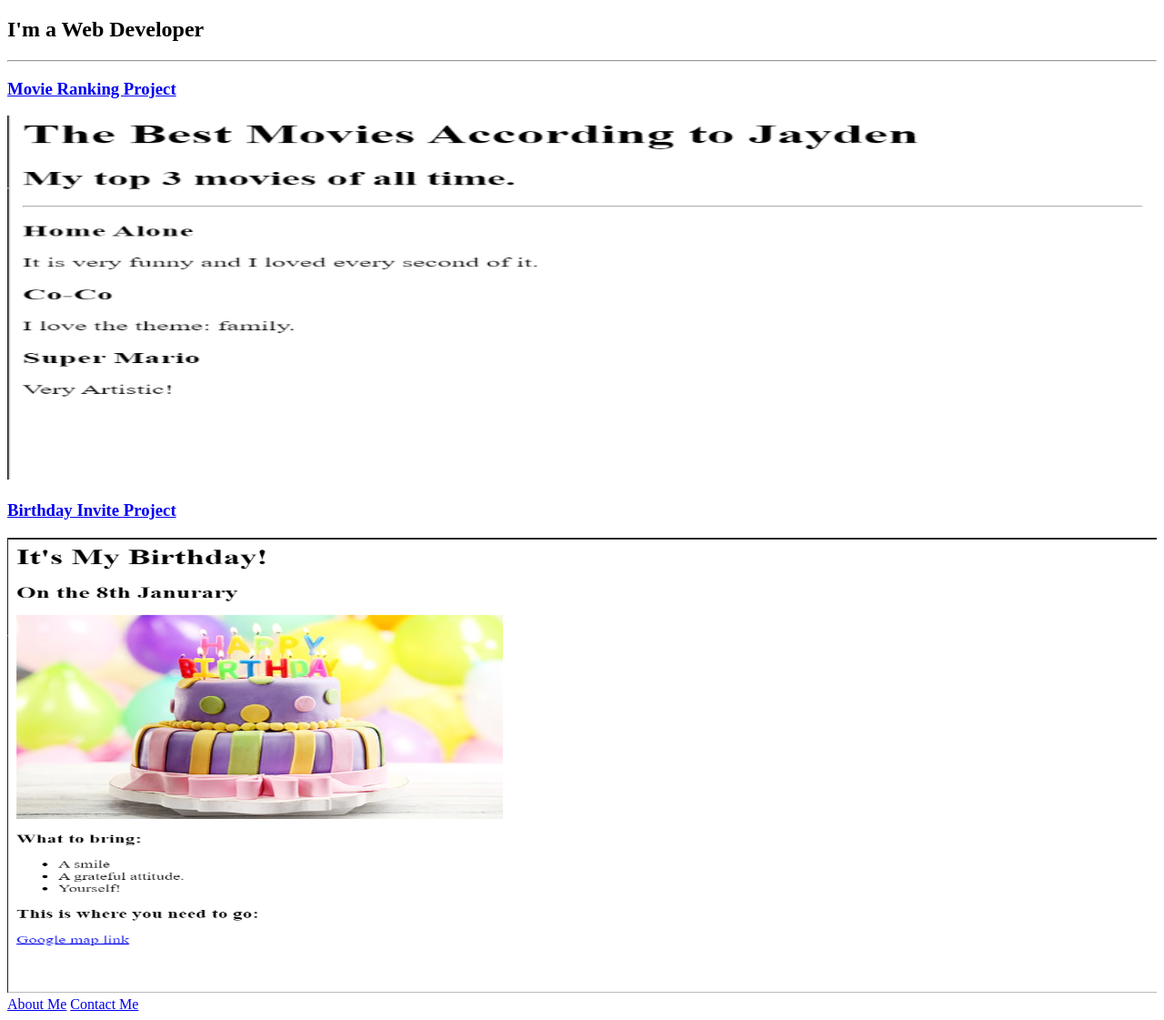
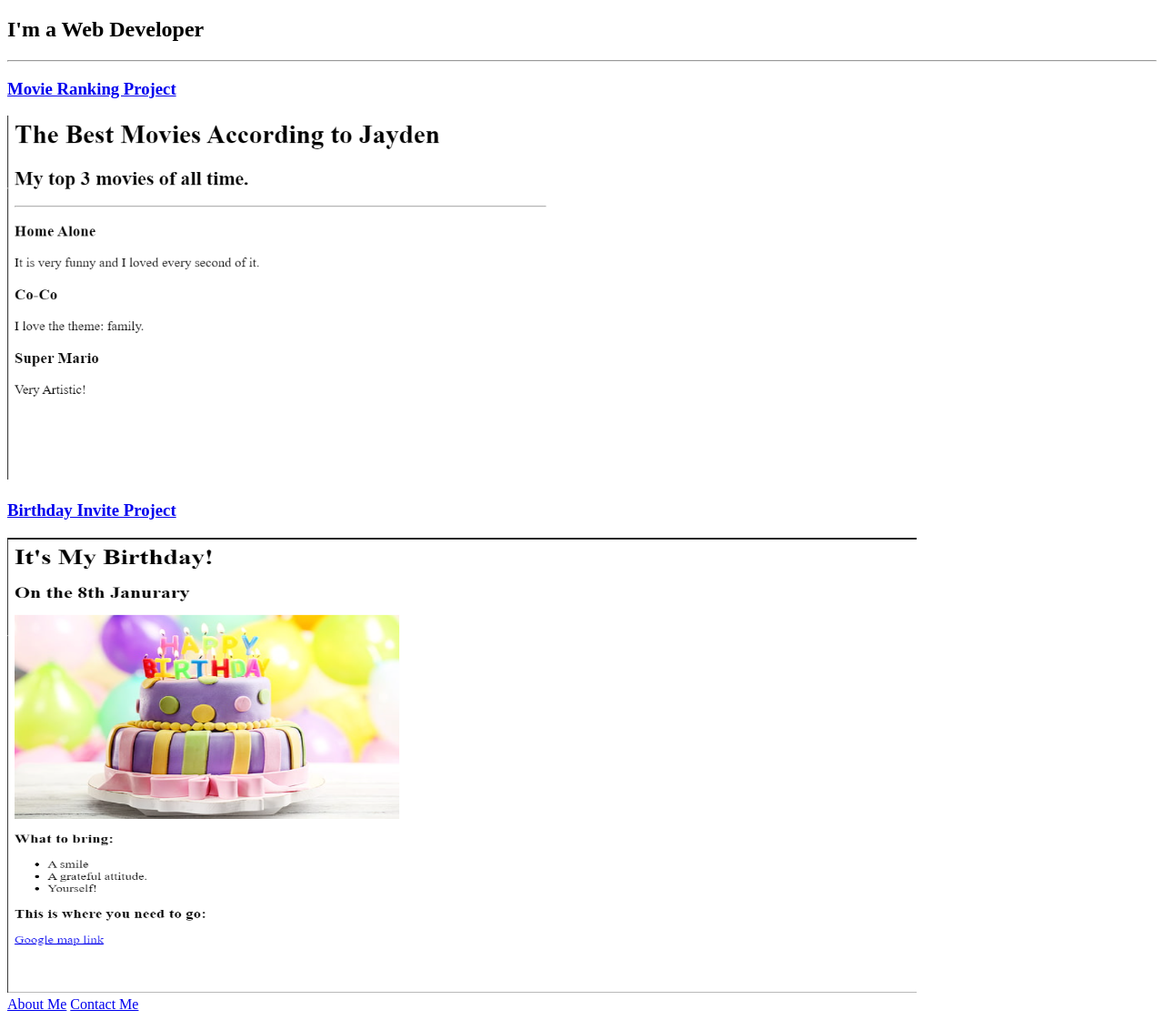
Before and after one commit to jmx-jiang/Portfolio, a plain HTML site: page index.html in a window 1280 px wide. Shown: the part 61-1182 px from the top of the page at 91% size. Drawn offline with Linux system fonts and the light colour scheme.

Commit message:
Update index.html

```diff
--- a/index.html
+++ b/index.html
@@ -13,7 +13,7 @@
     <h3>
       <a href="./public/movie-ranking.html">Movie Ranking Project</a>
     </h3>
-    <img src="./assets/images/Movie Ranking Project.png" alt="Website for movie ranking" height="400px" width="100%" />
+    <img src="./assets/images/Movie Ranking Project.png" alt="Website for movie ranking" height="400px" width="600px" />
     <h3>
       <a href="./public/birthday-invite.html">Birthday Invite Project</a>
     </h3>
@@ -21,7 +21,8 @@
       src="./assets/images/Birthday Invite Project.png"
       alt="Website for birthday inviting"
       height="500px"
-      width="100%" />
+      width="1000px" />
+    <br />
     <a href="./public/about.html">About Me</a>
     <a href="./public/contact.html">Contact Me</a>
   </body>
```
